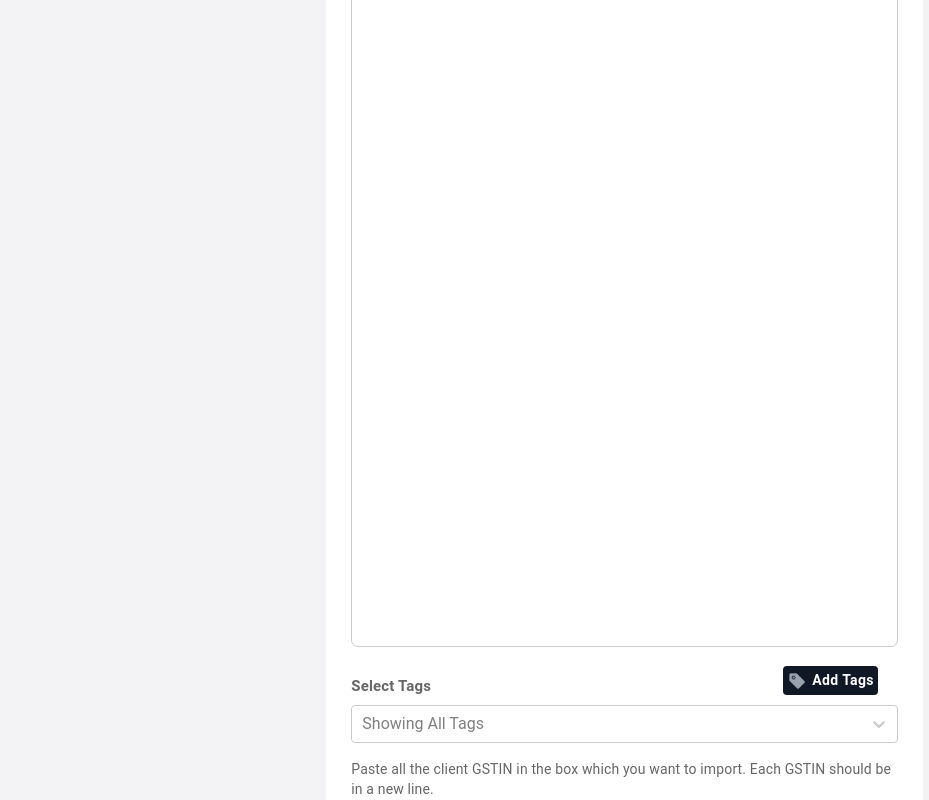
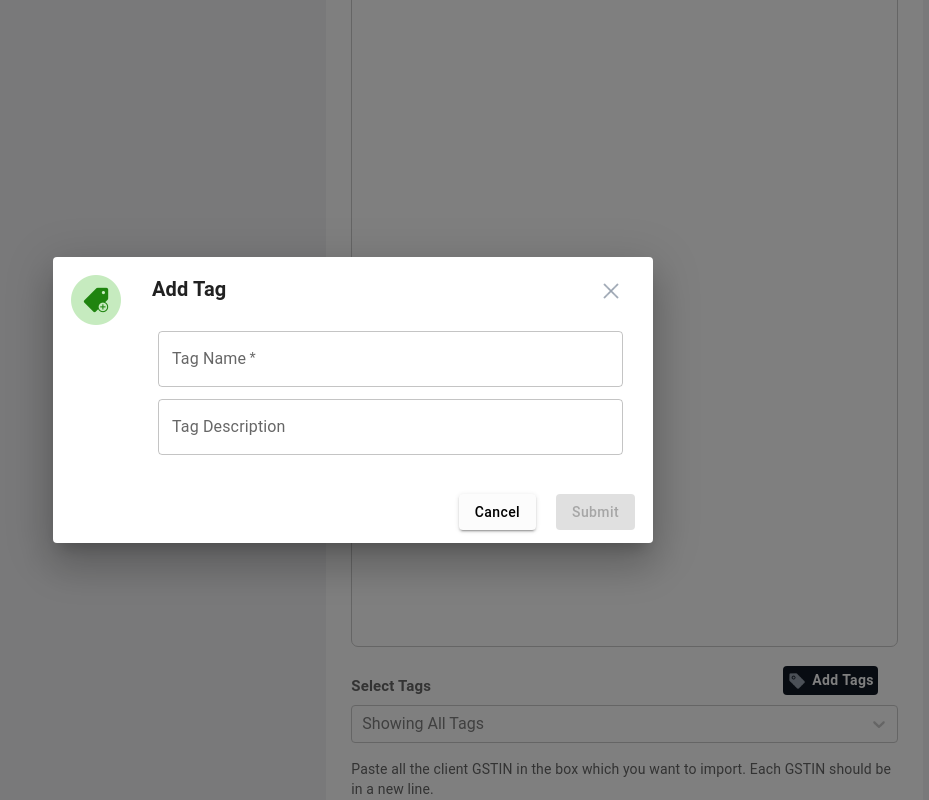
Before and after one commit to SJ22032003/TaxAdda-Assignment, a React (Create React App) app: page /add_gstin in a window 1280 px wide. Both pictures are taken after typing "Sample" into the empty fields and a click on the button "Add Tags". Shown: the part 4507-5307 px from the top of the page, without its empty margins (287-1216 px from the left). Built offline with nearby package versions, Linux system fonts and the light colour scheme.

Commit message:
add tag popup component

```diff
--- /dev/null
+++ b/src/components/common/AddTag_DelUser.js
@@ -0,0 +1,161 @@
+import React from "react";
+import {
+  Grid,
+  Button,
+  Dialog,
+  DialogActions,
+  DialogContent,
+  DialogContentText,
+  DialogTitle,
+  TextField,
+  Typography,
+  Box,
+  IconButton,
+} from "@mui/material";
+import AddTagsImg from "../assets/tag.png";
+import closeImg from "../assets/close.png";
+import addTagcommon from "../assets/addtagcommon.png";
+import { useSelector, useDispatch } from "react-redux";
+import { POPUP_CLOSE, POPUP_OPEN } from "../../redux/ActionType";
+
+function AddTag_DelUser() {
+  const dispatch = useDispatch();
+  const popupState = useSelector((state) => state.PopupReducer.popup);
+
+  const [tagDetails, setTagDetails] = React.useState({
+    tagname: "",
+    tagdescription: "",
+  });
+
+  const handleSubmit = (e) => {
+    e.preventDefault();
+    dispatch({ type: POPUP_CLOSE, payload: false });
+  };
+
+  const handleClose = () => {
+    dispatch({
+      type: POPUP_CLOSE,
+      payload: false,
+    });
+  };
+
+  return (
+    <div>
+      <Button
+        onClick={() => dispatch({ type: POPUP_OPEN, payload: true })}
+        variant="outline"
+        sx={{
+          backgroundColor: "#101825",
+          textTransform: "none",
+          color: "#fff",
+          margin: "0 20px 10px 0",
+          padding: "2px 4px",
+          fontWeight: "600",
+          "&:hover": { backgroundColor: "#2d3743" },
+        }}
+      >
+        <img
+          src={AddTagsImg}
+          alt="tags"
+          style={{ width: "20px", marginRight: "5px" }}
+        />{" "}
+        Add Tags
+      </Button>
+      <Dialog open={popupState} onClose={() => setOpen(false)}>
+        <Grid container>
+          <Grid item xs={1.5}>
+            <Box sx={{ margin: "18px 0 0 18px" }}>
+              <img src={addTagcommon} alt="add tag" />
+            </Box>
+          </Grid>
+          <Grid item xs={10.5}>
+            <form onSubmit={handleSubmit}>
+              <DialogTitle>
+                <Box sx={{ display: "flex", justifyContent: "space-between" }}>
+                  <Typography variant="h6" fontWeight="bold">
+                    Add Tag
+                  </Typography>
+                  <IconButton onClick={handleClose}>
+                    <img src={closeImg} alt="close" style={{ width: "20px" }} />
+                  </IconButton>
+                </Box>
+              </DialogTitle>
+              <DialogContent>
+                <DialogContentText>
+                  <Grid container>
+                    <Grid item xs={12} sx={{ margin: "6px" }}>
+                      <TextField
+                        required
+                        value={tagDetails.tagname}
+                        onChange={(e) =>
+                          setTagDetails({
+                            ...tagDetails,
+                            tagname: e.target.value,
+                          })
+                        }
+                        label="Tag Name"
+                        variant="outlined"
+                        color="secondary"
+                        fullWidth
+                      />
+                    </Grid>
+                    <Grid item xs={12} sx={{ margin: "6px" }}>
+                      <TextField
+                        value={tagDetails.tagdescription}
+                        onChange={(e) =>
+                          setTagDetails({
+                            ...tagDetails,
+                            tagdescription: e.target.value,
+                          })
+                        }
+                        label="Tag Description"
+                        variant="outlined"
+                        color="secondary"
+                        fullWidth
+                      />
+                    </Grid>
+                  </Grid>
+                </DialogContentText>
+              </DialogContent>
+              <DialogActions>
+                <Box>
+                  <Button
+                    onClick={handleClose}
+                    variant="contained"
+                    sx={{
+                      margin: "5px 10px",
+                      textTransform: "none",
+                      color: "#000",
+                      backgroundColor: "#fcfcfc",
+                      "&:hover": { backgroundColor: "#fff" },
+                    }}
+                  >
+                    Cancel
+                  </Button>
+                  <Button
+                    disabled={!tagDetails.tagname}
+                    type="submit"
+                    autoFocus
+                    onClick={handleSubmit}
+                    variant="contained"
+                    sx={{
+                      margin: "5px 10px",
+                      textTransform: "none",
+                      color: "#fff",
+                      backgroundColor: "#5245dc",
+                      "&:hover": { backgroundColor: "#5245dc" },
+                    }}
+                  >
+                    Submit
+                  </Button>
+                </Box>
+              </DialogActions>
+            </form>
+          </Grid>
+        </Grid>
+      </Dialog>
+    </div>
+  );
+}
+
+export default AddTag_DelUser;
--- a/src/components/pages/home/GstList.js
+++ b/src/components/pages/home/GstList.js
@@ -3,9 +3,10 @@ import { Grid, Typography, Box, TextareaAutosize, Button } from "@mui/material";
 import Select from "react-select";
 import AddTagsImg from "../../assets/tag.png";
 import { useSelector, useDispatch } from "react-redux";
+import AddTag_DelUser from "../../common/AddTag_DelUser";
 
 const customStyles = {
-  control: (provided,state) => ({
+  control: (provided, state) => ({
     ...provided,
     width: "100%",
   }),
@@ -20,7 +21,7 @@ const customStyles = {
   }),
   option: (provided, state) => ({
     ...provided,
-    backgroundColor:state.isFocused ? "#5245dc" : "white",
+    backgroundColor: state.isFocused ? "#5245dc" : "white",
     color: state.isFocused ? "#fff" : "#000000",
   }),
 };
@@ -80,25 +81,7 @@ function GstList() {
               >
                 Select Tags
               </Typography>
-              <Button
-                variant="outline"
-                sx={{
-                  backgroundColor: "#101825",
-                  textTransform: "none",
-                  color: "#fff",
-                  margin: "0 20px 10px 0",
-                  padding: "2px 4px",
-                  fontWeight: "600",
-                  "&:hover": { backgroundColor: "#2d3743" },
-                }}
-              >
-                <img
-                  src={AddTagsImg}
-                  alt="tags"
-                  style={{ width: "20px", marginRight: "5px" }}
-                />{" "}
-                Add Tags
-              </Button>
+              <AddTag_DelUser />
             </Grid>
             <Select
               styles={customStyles}
--- a/src/redux/ActionType.js
+++ b/src/redux/ActionType.js
@@ -0,0 +1,2 @@
+export const POPUP_OPEN = "POPUP_OPEN";
+export const POPUP_CLOSE = "POPUP_CLOSE";
--- /dev/null
+++ b/src/redux/reducers/PopupReducer.js
@@ -0,0 +1,23 @@
+import { POPUP_OPEN } from "../ActionType";
+import { POPUP_CLOSE } from "../ActionType";
+
+const initialState = {
+  popup: false,
+};
+
+export const PopupReducer = (state = initialState, action) => {
+  switch (action.type) {
+    case POPUP_OPEN:
+      return {
+        ...state,
+        popup: action.payload,
+      };
+    case POPUP_CLOSE:
+      return {
+        ...state,
+        popup: action.payload,
+      };
+    default:
+      return state;
+  }
+};
--- a/src/redux/reducers/rootReducer.js
+++ b/src/redux/reducers/rootReducer.js
@@ -1,8 +1,10 @@
 import { combineReducers } from "redux";
 import { MainReducer } from "./MainReducer";
+import {PopupReducer} from "./PopupReducer";
 
 const rootReducer = combineReducers({
   MainReducer,
+  PopupReducer,
 });
 
 export default rootReducer;
```
Also changed, not shown: src/components/assets/addtagcommon.png (added), src/components/assets/close.png (added).
